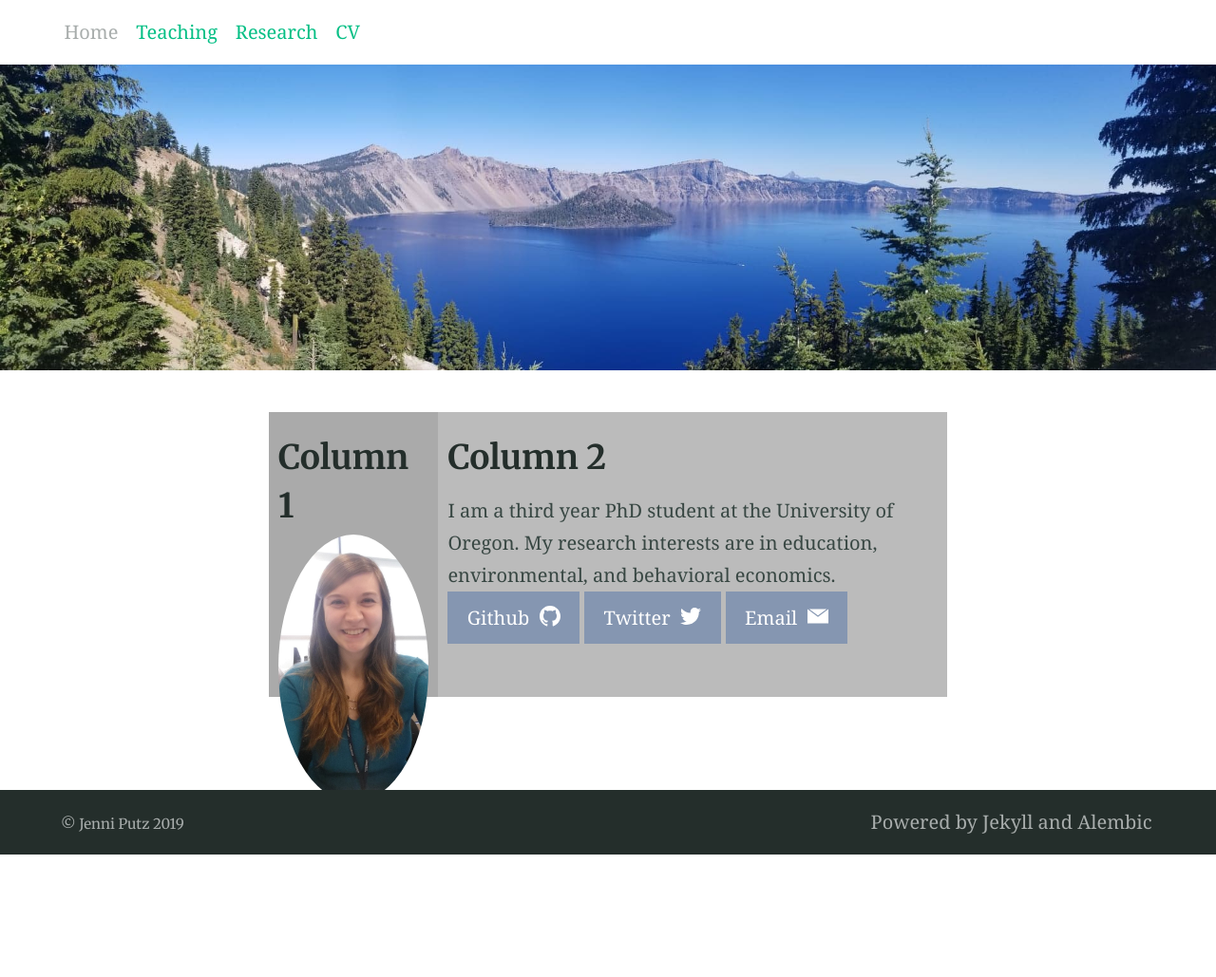
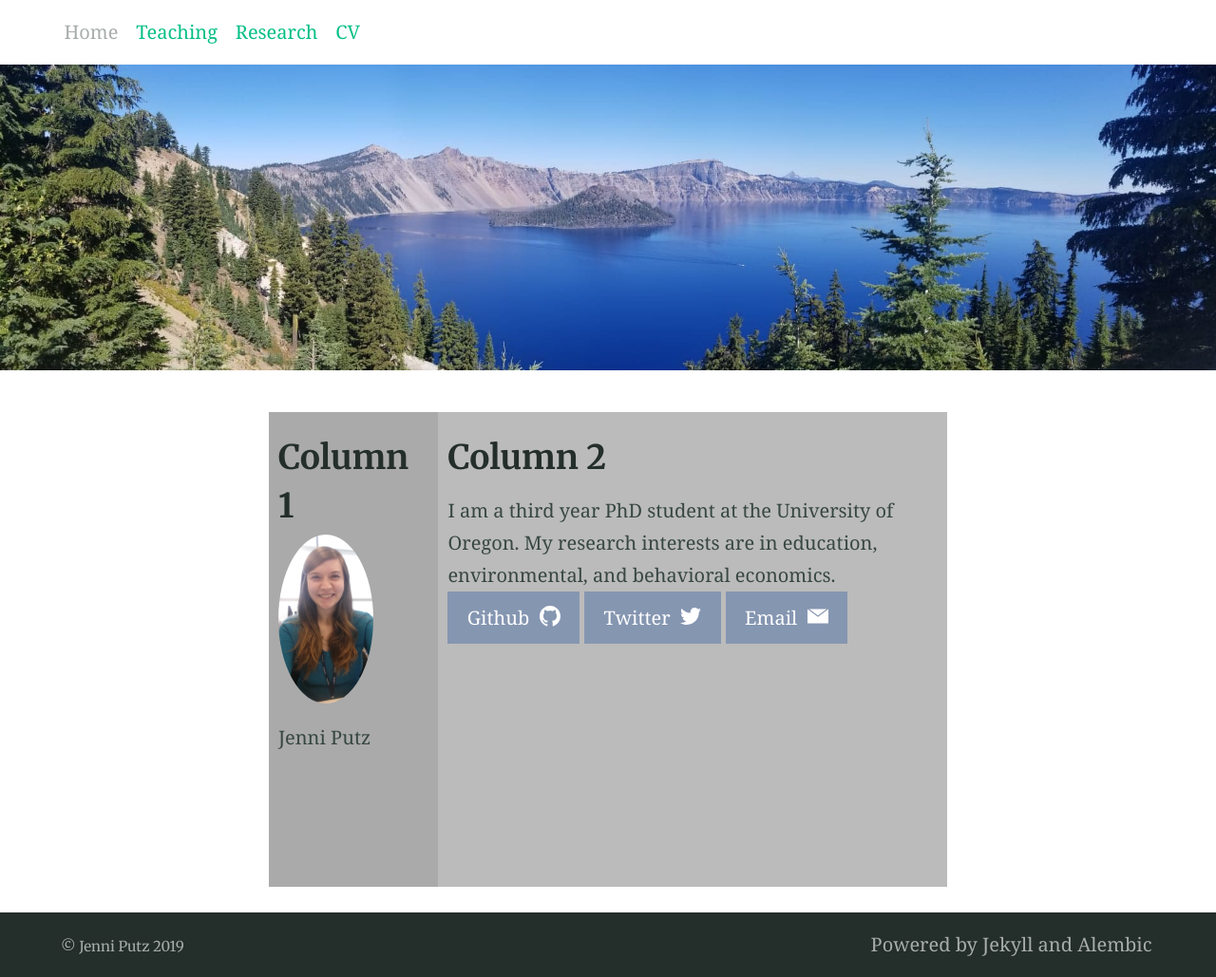
Before and after one commit to jenni-putz/1jenni-putz.github.io, a Jekyll site: the page built from index.md, in a window 1280 px wide. Shown: the whole page at 95% size. Built offline with Jekyll 4.4.1, drawn with Linux system fonts in a browser that asks for light colours; our own code applies the rules of GitHub Pages for plain Markdown files; before the commit the page ends 900 px from its top, so only the background shows below that.

Commit message:
Update index.md

```diff
--- a/index.md
+++ b/index.md
@@ -23,7 +23,7 @@ img {
 .column {
   float: left;
   padding: 10px;
-  height: 300px;
+  height: 500px;
 }
 
 .left {
@@ -48,7 +48,7 @@ img {
 <div class="row">
   <div class="column left" style="background-color:#aaa;">
     <h2>Column 1</h2>
-     <img src="/headshot.jpg" style="width:200px">
+     <img src="/headshot.jpg" style="width:100px">
     <p>Jenni Putz</p>
   </div>
   <div class="column right" style="background-color:#bbb;">
```
